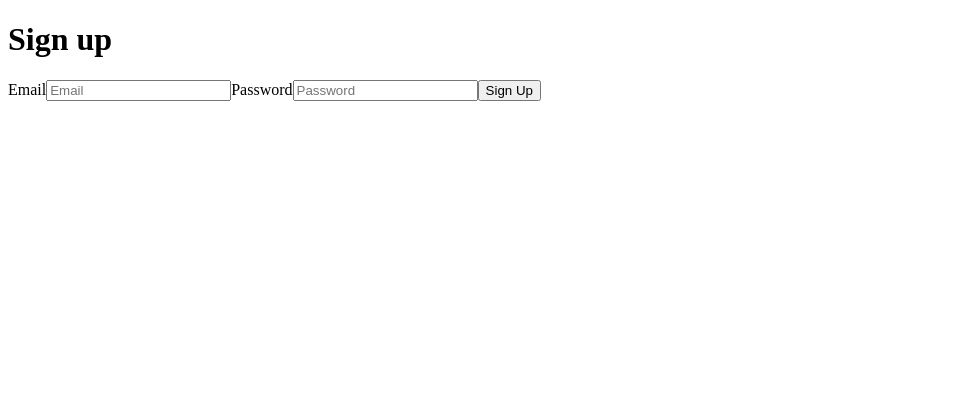
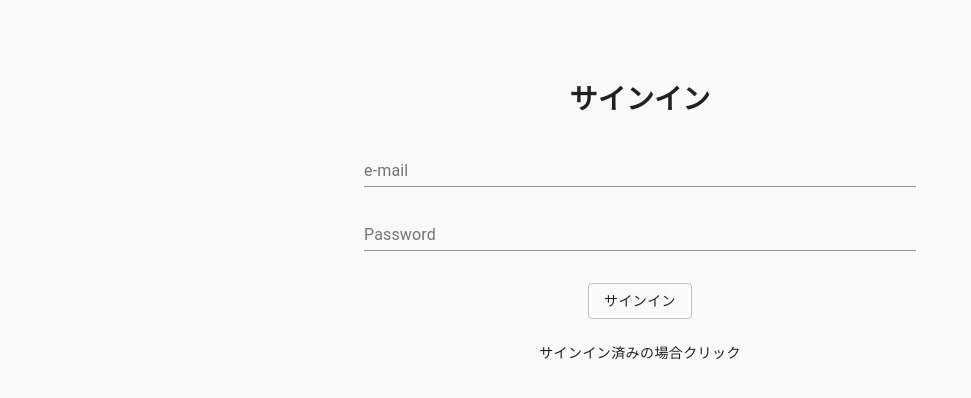
Before and after one commit to yuuki-katsuta/firebase_react_crud_sample, a React (Create React App) app: page /signup in a window 1280 px wide. Shown: the top 398 px of the page, without its empty margins (0-971 px from the left). Built offline with nearby package versions, Linux system fonts and the light colour scheme; no server answers.

Commit message:
Material-uiによるスタイル調整

```diff
--- a/package.json
+++ b/package.json
@@ -3,6 +3,7 @@
   "version": "0.1.0",
   "private": true,
   "dependencies": {
+    "@material-ui/core": "^4.11.2",
     "@testing-library/jest-dom": "^5.11.4",
     "@testing-library/react": "^11.1.0",
     "@testing-library/user-event": "^12.1.10",
@@ -12,6 +13,7 @@
     "react-router": "^5.2.0",
     "react-router-dom": "^5.2.0",
     "react-scripts": "4.0.1",
+    "styled-components": "^5.2.1",
     "web-vitals": "^0.2.4"
   },
   "scripts": {
--- a/src/App.css
+++ /dev/null
@@ -1,38 +0,0 @@
-.App {
-  text-align: center;
-}
-
-.App-logo {
-  height: 40vmin;
-  pointer-events: none;
-}
-
-@media (prefers-reduced-motion: no-preference) {
-  .App-logo {
-    animation: App-logo-spin infinite 20s linear;
-  }
-}
-
-.App-header {
-  background-color: #282c34;
-  min-height: 100vh;
-  display: flex;
-  flex-direction: column;
-  align-items: center;
-  justify-content: center;
-  font-size: calc(10px + 2vmin);
-  color: white;
-}
-
-.App-link {
-  color: #61dafb;
-}
-
-@keyframes App-logo-spin {
-  from {
-    transform: rotate(0deg);
-  }
-  to {
-    transform: rotate(360deg);
-  }
-}
--- a/src/App.js
+++ b/src/App.js
@@ -5,15 +5,23 @@ import { AuthProvider } from './auth/AuthProvider';
 import Home from './components/Home';
 import Login from './auth/Login';
 import SignUp from './auth/SignUp';
+import styled from 'styled-components';
+
+const Main = styled.main`
+  text-align: center;
+  margin: 80px auto 0;
+`;
 
 const App = () => {
   return (
     <AuthProvider>
       <BrowserRouter>
         <div>
-          <PrivateRoute exact path='/' component={Home} />
-          <Route exact path='/login' component={Login} />
-          <Route exact path='/signup' component={SignUp} />
+          <Main>
+            <PrivateRoute exact path='/' component={Home} />
+            <Route exact path='/login' component={Login} />
+            <Route exact path='/signup' component={SignUp} />
+          </Main>
         </div>
       </BrowserRouter>
     </AuthProvider>
--- a/src/auth/Login.jsx
+++ b/src/auth/Login.jsx
@@ -1,38 +1,75 @@
-import React, { useContext } from 'react';
+import React, { useContext, useState } from 'react';
 //ページ遷移をhandleで行う時にはwithRouterを使う
 import { withRouter } from 'react-router';
 import { AuthContext } from './AuthProvider';
+import TextField from '@material-ui/core/TextField';
+import Button from '@material-ui/core/Button';
 
 const Login = ({ history }) => {
   //レンダリングする関数はReact Routerのpropsを受け取る
   //historyはルーティングした過去の履歴情報
 
+  const [email, setEmail] = useState('');
+  const [password, setPassword] = useState('');
+  // AuthContextからlogin関数を受け取る
   const { login } = useContext(AuthContext);
-
-  //// AuthContextからlogin関数を受け取る
-  const handleSubmit = (event) => {
-    event.preventDefault();
-    const { email, password } = event.target.elements;
-    login(email.value, password.value, history);
+  const handleSubmit = () => {
+    login(email, password, history);
   };
 
   return (
     <div>
-      <h1>Log in</h1>
-      <form onSubmit={handleSubmit}>
-        <label>
-          Email
-          <input name='email' type='email' placeholder='Email' />
-        </label>
-        <label>
-          Password
-          <input name='password' type='password' placeholder='Password' />
-        </label>
-        <button type='submit'>Log in</button>
+      <h1>ログイン</h1>
+      <form>
+        <div style={{ margin: '16px 0' }}>
+          <TextField
+            id='standard-required'
+            label='e-mail'
+            name='email'
+            type='email'
+            placeholder='Email'
+            fullWidth
+            size='medium'
+            value={email}
+            onChange={(e) => {
+              setEmail(e.target.value);
+            }}
+          />
+        </div>
+        <div style={{ margin: '16px 0' }}>
+          <TextField
+            id='standard-password-input'
+            label='Password'
+            type='password'
+            name='password'
+            placeholder='Password'
+            fullWidth
+            size='medium'
+            value={password}
+            onChange={(e) => {
+              setPassword(e.target.value);
+            }}
+          />
+        </div>
+        <div>
+          <Button
+            variant='outlined'
+            style={{ margin: '16px 0' }}
+            onClick={handleSubmit}
+          >
+            ログイン
+          </Button>
+        </div>
       </form>
+      <Button
+        onClick={() => {
+          history.push('/signup');
+        }}
+      >
+        サインインしてない場合クリック
+      </Button>
     </div>
   );
 };
 
-//ページ遷移をhandleで行う時にはwithRouterを使う
 export default withRouter(Login);
--- a/src/auth/Signup.jsx
+++ b/src/auth/Signup.jsx
@@ -1,30 +1,69 @@
-import React, { useContext } from 'react';
+import React, { useContext, useState } from 'react';
 import { withRouter } from 'react-router';
 import { AuthContext } from './AuthProvider';
+import TextField from '@material-ui/core/TextField';
+import Button from '@material-ui/core/Button';
 
 const SignUp = ({ history }) => {
+  const [email, setEmail] = useState('');
+  const [password, setPassword] = useState('');
   const { signup } = useContext(AuthContext);
   // AuthContextからsignup関数を受け取る
-  const handleSubmit = (event) => {
-    event.preventDefault();
-    const { email, password } = event.target.elements;
-    signup(email.value, password.value, history);
+  const handleSubmit = () => {
+    signup(email, password, history);
   };
 
   return (
     <div>
-      <h1>Sign up</h1>
-      <form onSubmit={handleSubmit}>
-        <label>
-          Email
-          <input name='email' type='email' placeholder='Email' />
-        </label>
-        <label>
-          Password
-          <input name='password' type='password' placeholder='Password' />
-        </label>
-        <button type='submit'>Sign Up</button>
+      <h1>サインイン</h1>
+      <form>
+        <div style={{ margin: '16px 0' }}>
+          <TextField
+            id='standard-required'
+            label='e-mail'
+            name='email'
+            type='email'
+            placeholder='Email'
+            fullWidth
+            size='medium'
+            value={email}
+            onChange={(e) => {
+              setEmail(e.target.value);
+            }}
+          />
+        </div>
+        <div style={{ margin: '16px 0' }}>
+          <TextField
+            id='standard-password-input'
+            label='Password'
+            type='password'
+            name='password'
+            placeholder='Password'
+            fullWidth
+            size='medium'
+            value={password}
+            onChange={(e) => {
+              setPassword(e.target.value);
+            }}
+          />
+        </div>
+        <div>
+          <Button
+            variant='outlined'
+            style={{ margin: '16px 0' }}
+            onClick={handleSubmit}
+          >
+            サインイン
+          </Button>
+        </div>
       </form>
+      <Button
+        onClick={() => {
+          history.push('/login');
+        }}
+      >
+        サインイン済みの場合クリック
+      </Button>
     </div>
   );
 };
--- a/src/index.js
+++ b/src/index.js
@@ -2,10 +2,17 @@ import React from 'react';
 import ReactDOM from 'react-dom';
 import App from './App';
 import reportWebVitals from './reportWebVitals';
+import CssBaseline from '@material-ui/core/CssBaseline';
+import Typography from '@material-ui/core/Typography';
+import Container from '@material-ui/core/Container';
 
 ReactDOM.render(
   <React.StrictMode>
-    <App />
+    <CssBaseline />
+    <Container maxWidth='sm'>
+      <Typography component='div' />
+      <App />
+    </Container>
   </React.StrictMode>,
   document.getElementById('root')
 );
```
Also changed, not shown: 1 other file (tests, documents, lock files or other folders).
